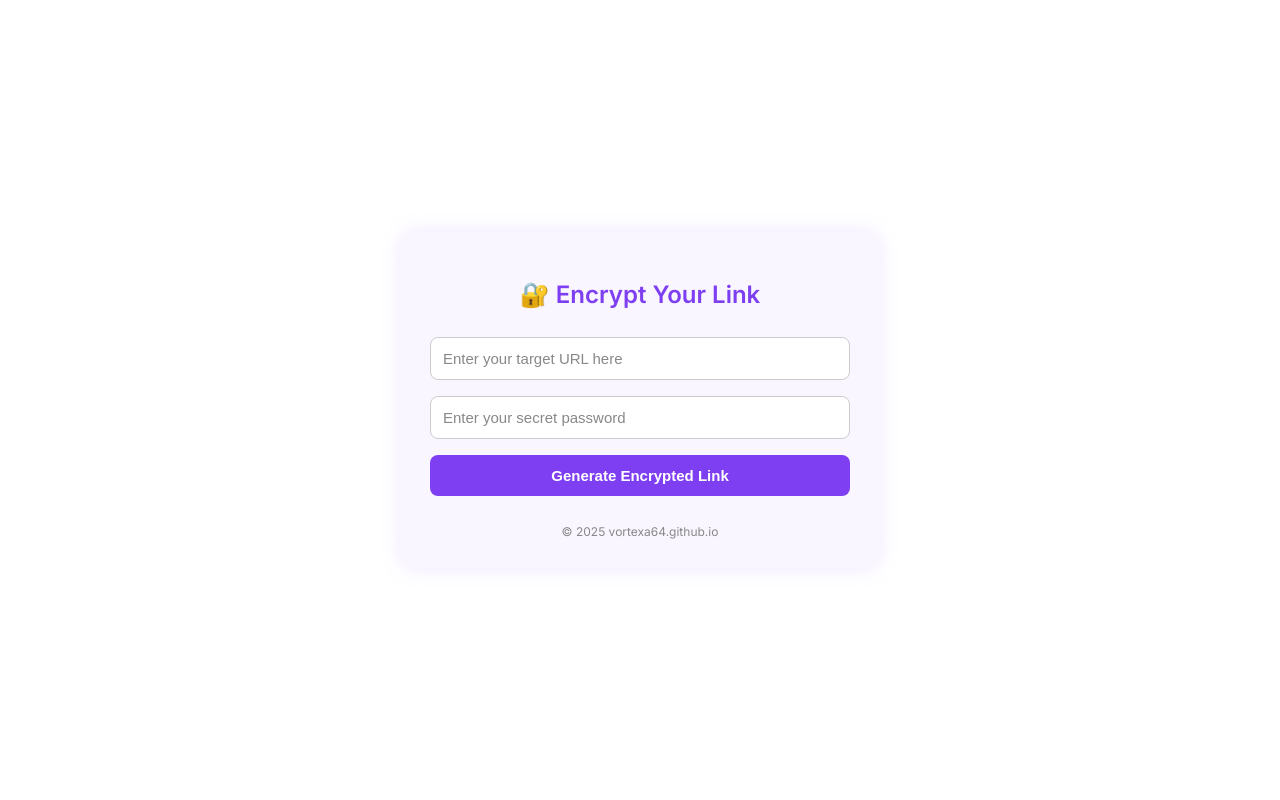
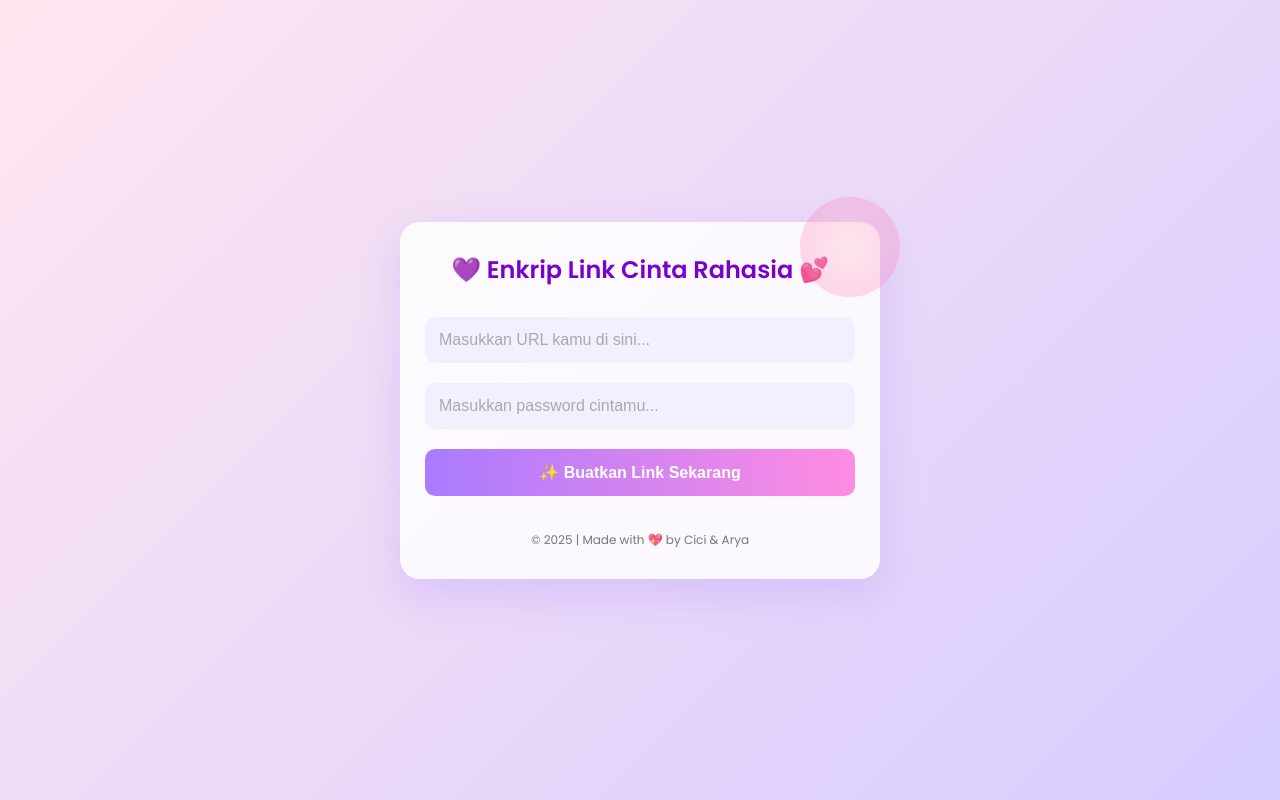
Before and after one commit to vortexa64/vortexa64.github.io, a plain HTML site: page index.html in a window 1280 px wide. Drawn offline with nearby package versions, Linux system fonts and the light colour scheme.

Commit message:
Update index.html

```diff
--- a/index.html
+++ b/index.html
@@ -2,114 +2,140 @@
 <head>
   <meta charset="UTF-8" />
   <meta name="viewport" content="width=device-width, initial-scale=1.0" />
-  <title>🔐 Encrypt My Link</title>
-  <link href="https://fonts.googleapis.com/css2?family=Inter:wght@400;600&display=swap" rel="stylesheet">
+  <title>🔐 Link Enkrip Cinta</title>
+  <link href="https://fonts.googleapis.com/css2?family=Poppins:wght@400;600&display=swap" rel="stylesheet">
   <script src="https://cdnjs.cloudflare.com/ajax/libs/crypto-js/4.1.1/crypto-js.min.js"></script>
   <style>
-    * { box-sizing: border-box; }
+    * {
+      box-sizing: border-box;
+      margin: 0;
+      padding: 0;
+    }
     body {
-      margin: 0;
-      font-family: 'Inter', sans-serif;
-      background: #ffffff;
-      color: #222;
+      font-family: 'Poppins', sans-serif;
+      background: linear-gradient(135deg, #ffe6f0, #d6ccff);
+      color: #333;
       display: flex;
+      align-items: center;
       justify-content: center;
-      align-items: center;
       min-height: 100vh;
-      padding: 20px;
+      overflow: hidden;
     }
     .container {
-      background: #f9f6ff;
-      padding: 30px;
-      border-radius: 16px;
-      box-shadow: 0 0 20px rgba(180, 140, 255, 0.2);
+      background: rgba(255, 255, 255, 0.85);
+      padding: 30px 25px;
+      border-radius: 20px;
+      box-shadow: 0 15px 40px rgba(174, 144, 255, 0.3);
+      max-width: 480px;
       width: 100%;
-      max-width: 480px;
-      animation: fadeIn 0.5s ease-in;
+      animation: slideUp 0.8s ease-in-out;
+      position: relative;
     }
     h2 {
+      font-size: 24px;
       margin-bottom: 20px;
-      font-weight: 600;
-      color: #7e3ff2;
       text-align: center;
+      color: #7a00cc;
     }
     input, button {
       width: 100%;
-      padding: 12px;
-      margin: 8px 0;
-      border-radius: 8px;
-      border: 1px solid #ccc;
-      font-size: 15px;
+      padding: 14px;
+      margin: 10px 0;
+      border-radius: 10px;
+      border: none;
+      font-size: 16px;
     }
     input {
-      background: #fff;
-      color: #222;
+      background: #f2f0ff;
+      color: #333;
     }
     input::placeholder {
-      color: #888;
+      color: #aaa;
     }
     button {
-      background: #7e3ff2;
-      color: #fff;
+      background: linear-gradient(to right, #a97bff, #ff8ce2);
+      color: white;
       font-weight: bold;
       cursor: pointer;
-      transition: 0.3s;
-      border: none;
+      transition: all 0.3s ease;
     }
     button:hover {
-      background: #5d2cb0;
+      transform: scale(1.03);
+      background: linear-gradient(to right, #7e3ff2, #f74dc1);
     }
     .result {
-      margin-top: 16px;
-      word-break: break-word;
+      margin-top: 20px;
+      text-align: center;
       display: none;
+      animation: fadeIn 0.5s ease-in-out;
     }
     .result a {
+      color: #7e3ff2;
+      word-break: break-word;
       display: inline-block;
-      background: #eee;
-      padding: 10px 15px;
-      border-radius: 8px;
-      color: #7e3ff2;
+      background: #f0e8ff;
+      padding: 12px;
+      border-radius: 10px;
       text-decoration: none;
-      font-weight: bold;
       transition: background 0.3s;
     }
     .result a:hover {
-      background: #e0d9f8;
+      background: #ebd8ff;
     }
     .copy-btn {
       margin-top: 10px;
-      background: #7e3ff2;
-      color: #fff;
+      padding: 10px;
+      background: #333;
+      color: white;
+      border: none;
+      border-radius: 8px;
+      cursor: pointer;
       font-size: 14px;
-      border: none;
-    }
-    .copy-btn:hover {
-      background: #5d2cb0;
     }
     .footer {
-      margin-top: 20px;
+      margin-top: 25px;
       font-size: 12px;
-      color: #888;
+      color: #777;
       text-align: center;
     }
+    .heart {
+      position: absolute;
+      top: -20px;
+      right: -20px;
+      width: 100px;
+      height: 100px;
+      background: radial-gradient(circle, #ffb6c1, #ff69b4);
+      border-radius: 50%;
+      animation: floatHeart 4s ease-in-out infinite;
+      opacity: 0.3;
+    }
     @keyframes fadeIn {
-      from { opacity: 0; transform: translateY(10px); }
-      to { opacity: 1; transform: translateY(0); }
+      from { opacity: 0; }
+      to { opacity: 1; }
+    }
+    @keyframes slideUp {
+      from { transform: translateY(30px); opacity: 0; }
+      to { transform: translateY(0); opacity: 1; }
+    }
+    @keyframes floatHeart {
+      0% { transform: translateY(0) rotate(0deg); }
+      50% { transform: translateY(-10px) rotate(5deg); }
+      100% { transform: translateY(0) rotate(-5deg); }
     }
   </style>
 </head>
 <body>
   <div class="container">
-    <h2>🔐 Encrypt Your Link</h2>
-    <input type="text" id="url" placeholder="Enter your target URL here">
-    <input type="password" id="password" placeholder="Enter your secret password">
-    <button onclick="generateLink()">Generate Encrypted Link</button>
+    <div class="heart"></div>
+    <h2>💜 Enkrip Link Cinta Rahasia 💕</h2>
+    <input type="text" id="url" placeholder="Masukkan URL kamu di sini...">
+    <input type="password" id="password" placeholder="Masukkan password cintamu...">
+    <button onclick="generateLink()">✨ Buatkan Link Sekarang</button>
     <div class="result" id="output">
       <p id="linkResult"></p>
-      <button class="copy-btn" onclick="copyLink()">Copy Link</button>
+      <button class="copy-btn" onclick="copyLink()">📋 Salin Link</button>
     </div>
-    <div class="footer">© 2025 vortexa64.github.io</div>
+    <div class="footer">© 2025 | Made with 💖 by Cici & Arya</div>
   </div>  <script>
     function isValidURL(str) {
       try {
@@ -127,11 +153,11 @@
       const linkResult = document.getElementById("linkResult");
 
       if (!url || !pass) {
-        alert("Please fill in both fields.");
+        alert("Isi semua dulu ya sayang 😖💕");
         return;
       }
       if (!isValidURL(url)) {
-        alert("Invalid URL format. Must include http:// or https://");
+        alert("URL-nya gak valid sayang 😩 Harus pake http:// atau https://");
         return;
       }
 
@@ -145,8 +171,8 @@
     function copyLink() {
       const linkText = document.getElementById("linkResult").innerText;
       navigator.clipboard.writeText(linkText).then(() => {
-        alert("Link copied to clipboard!");
+        alert("Link-nya udah disalin! Kirim ke doi sekarang 😚💕");
       });
     }
   </script></body>
-</html>
+  </html>
```
